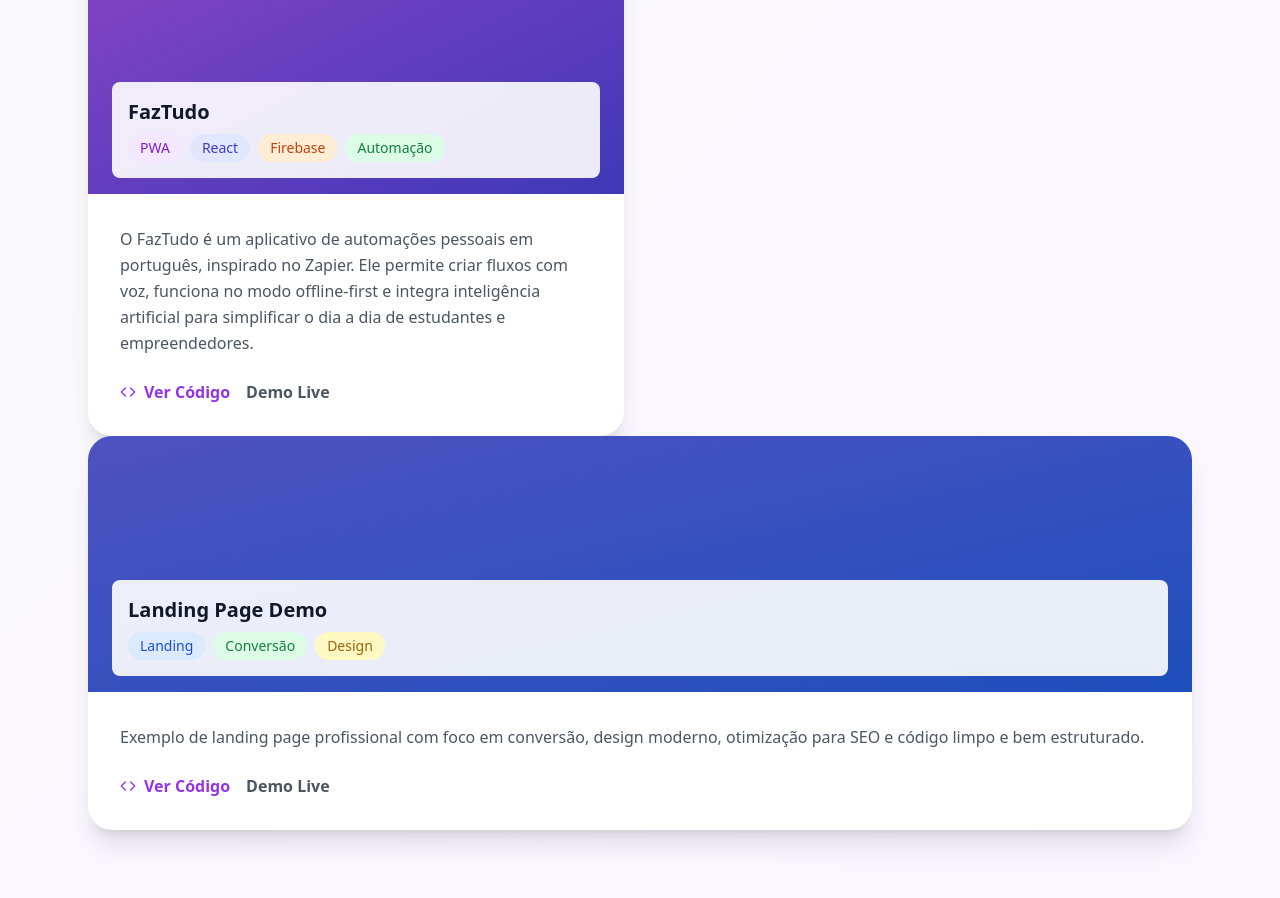
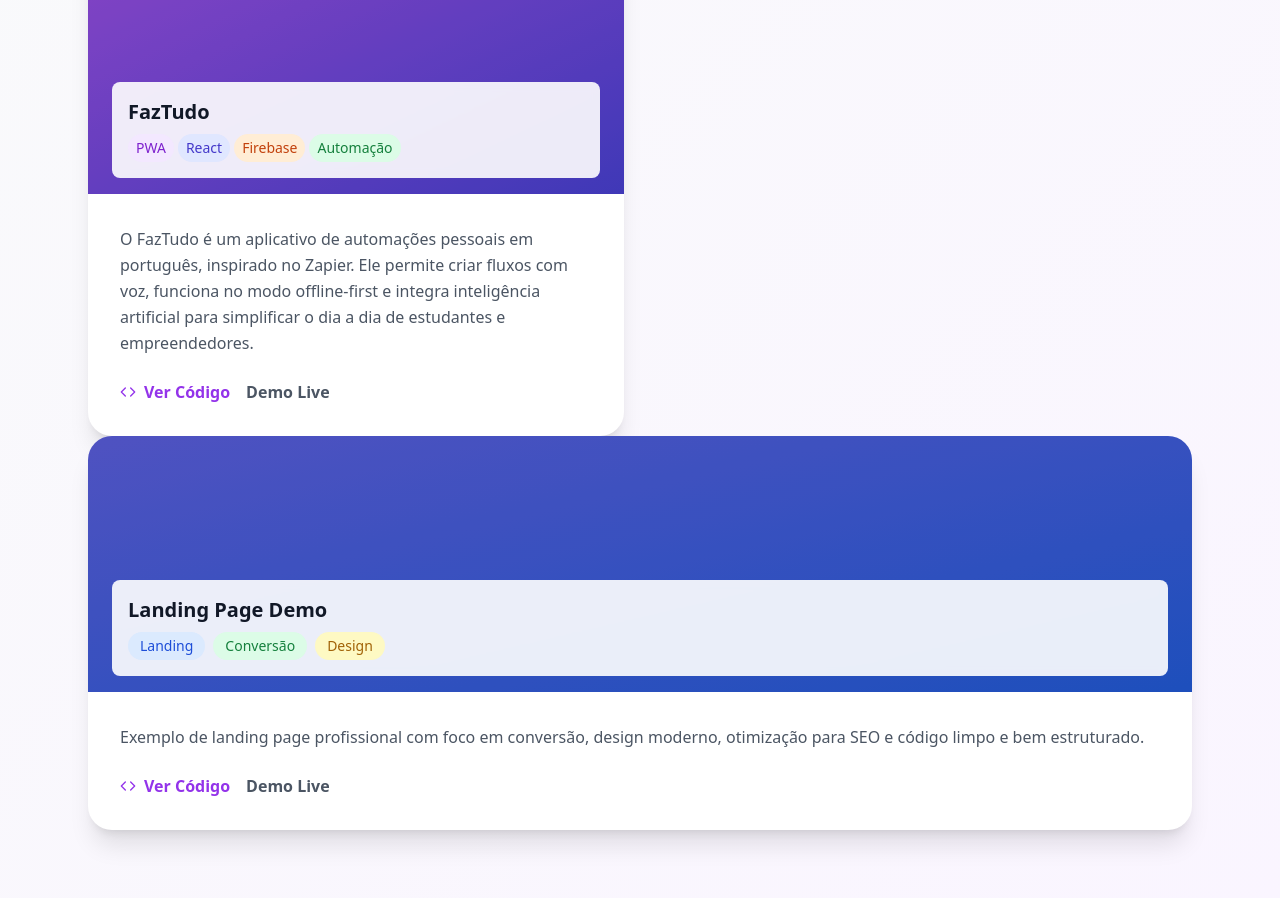
Before and after one commit to MateusRega321/portifolio-site, a React (Vite) app: page / in a window 1280 px wide. Shown: the part 1760-2658 px from the top of the page. Built offline with nearby package versions, Linux system fonts and the light colour scheme.

Commit message:
Update App.tsx

```diff
--- a/src/App.tsx
+++ b/src/App.tsx
@@ -171,11 +171,11 @@ function App() {
       <div className="absolute bottom-4 left-6 right-6">
         <div className="bg-white/90 backdrop-blur-sm rounded-lg p-4">
           <h3 className="text-xl font-bold text-gray-900 mb-2">FazTudo</h3>
-          <div className="flex space-x-2">
-            <span className="px-3 py-1 bg-purple-100 text-purple-700 text-sm rounded-full">PWA</span>
-            <span className="px-3 py-1 bg-indigo-100 text-indigo-700 text-sm rounded-full">React</span>
-            <span className="px-3 py-1 bg-orange-100 text-orange-700 text-sm rounded-full">Firebase</span>
-            <span className="px-3 py-1 bg-green-100 text-green-700 text-sm rounded-full">Automação</span>
+          <div className="flex space-x-1">
+            <span className="px-2 py-1 bg-purple-100 text-purple-700 text-sm rounded-full">PWA</span>
+            <span className="px-2 py-1 bg-indigo-100 text-indigo-700 text-sm rounded-full">React</span>
+            <span className="px-2 py-1 bg-orange-100 text-orange-700 text-sm rounded-full">Firebase</span>
+            <span className="px-2 py-1 bg-green-100 text-green-700 text-sm rounded-full">Automação</span>
           </div>
         </div>
       </div>
```
